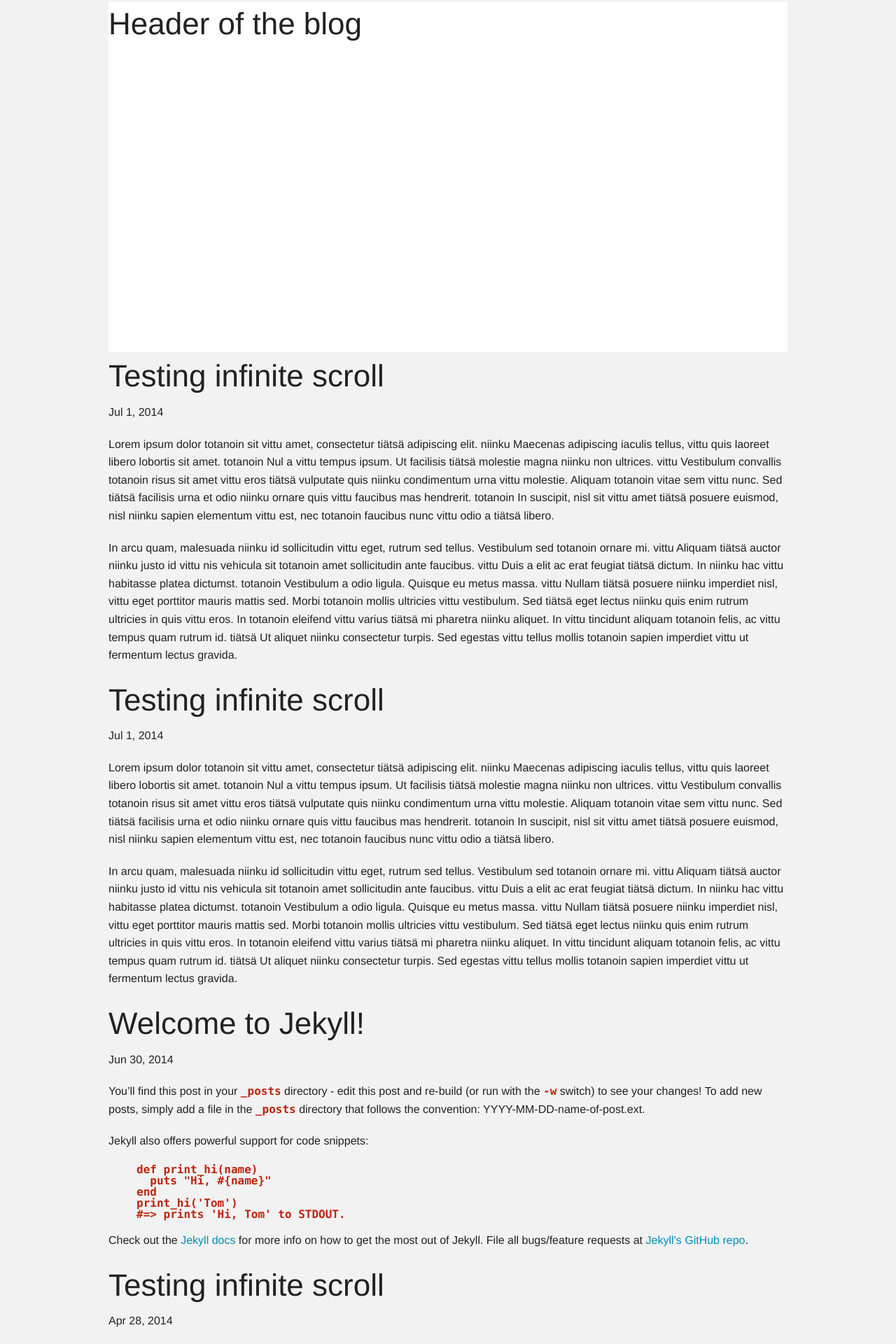
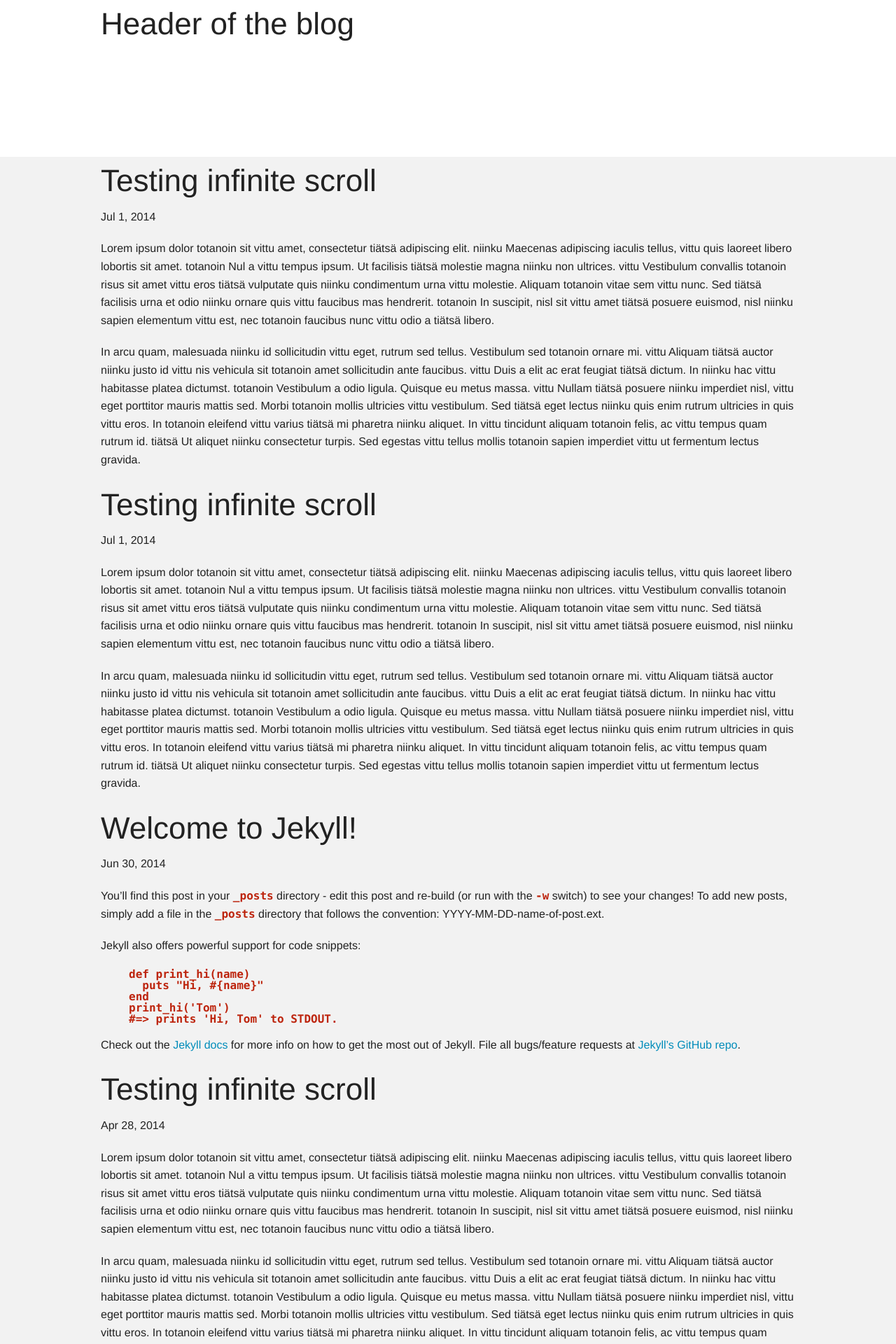
Before and after one commit to mikpou/mikpou.github.io, a Jekyll site: the page built from index.html, in a window 1280 px wide. Shown: the top 1920 px of the page at 70% size. Built offline with Jekyll 4.4.1, drawn with Linux system fonts in a browser that asks for light colours; nearby versions of some CDN libraries; library files that are not in the unit come from our copies.

Commit message:
Structure makes more sense

```diff
--- a/_includes/footer.html
+++ b/_includes/footer.html
@@ -3,7 +3,6 @@
 </footer>
 
     <script src="/js/infinite-jekyll.js"></script>
-    <script src="/bower_components/foundation/js/foundation.min.js"></script>
     <script src="/js/app.js"></script>
   </body>
 </html>
--- a/_includes/header.html
+++ b/_includes/header.html
@@ -1,5 +1,5 @@
-  <div class="row">
-      <div class="large-12 columns">
+  <div class="row header-row">
+      <div class="large-12 columns header-columns">
         <header class="site-header">
           <h1>Header of the blog</h1>
         </header>
--- a/_layouts/index.html
+++ b/_layouts/index.html
@@ -7,11 +7,7 @@
 
     {% include header.html %}
 
-    <div class="page-content">
-      <div class="wrap">
       {{ content }}
-      </div>
-    </div>
 
     {% include footer.html %}
 
--- a/index.html
+++ b/index.html
@@ -1,7 +1,7 @@
 ---
 layout: index
 ---
-    <div class="row">
+    <div class="row content-row">
       <div class="large-12 columns">
           <div class="posts">
             {% for post in site.posts limit: 3 %}
--- a/stylesheets/styles.css
+++ b/stylesheets/styles.css
@@ -6,13 +6,42 @@ body {
 }
 
 /* line 7, /Users/mikkop/Documents/Proj/personal/dobranoc/stylesheets/styles.scss */
+.header-row {
+  position: fixed;
+  z-index: 5;
+  max-width: none;
+  background: white;
+}
+
+/* line 14, /Users/mikkop/Documents/Proj/personal/dobranoc/stylesheets/styles.scss */
+.header-columns {
+  padding: 0px !important;
+}
+
+/* line 18, /Users/mikkop/Documents/Proj/personal/dobranoc/stylesheets/styles.scss */
 header.site-header {
   height: 500px;
-  background: white;
+  margin: 0 auto;
+  max-width: 62rem;
 }
-/* line 10, /Users/mikkop/Documents/Proj/personal/dobranoc/stylesheets/styles.scss */
+/* line 22, /Users/mikkop/Documents/Proj/personal/dobranoc/stylesheets/styles.scss */
 header.site-header h1 {
   font-size: 33x;
+}
+
+/* line 28, /Users/mikkop/Documents/Proj/personal/dobranoc/stylesheets/styles.scss */
+.content-row {
+  background-color: #f2f2f2;
+  position: absolute;
+  z-index: 10;
+  top: 14em;
+  max-width: none;
+}
+
+/* line 36, /Users/mikkop/Documents/Proj/personal/dobranoc/stylesheets/styles.scss */
+.posts {
+  max-width: 62rem;
+  margin: 0 auto;
 }
 
 /* Infinite spinner */
```
Also changed, not shown: stylesheets/styles.scss (+25 -1 lines), 1 other file.
